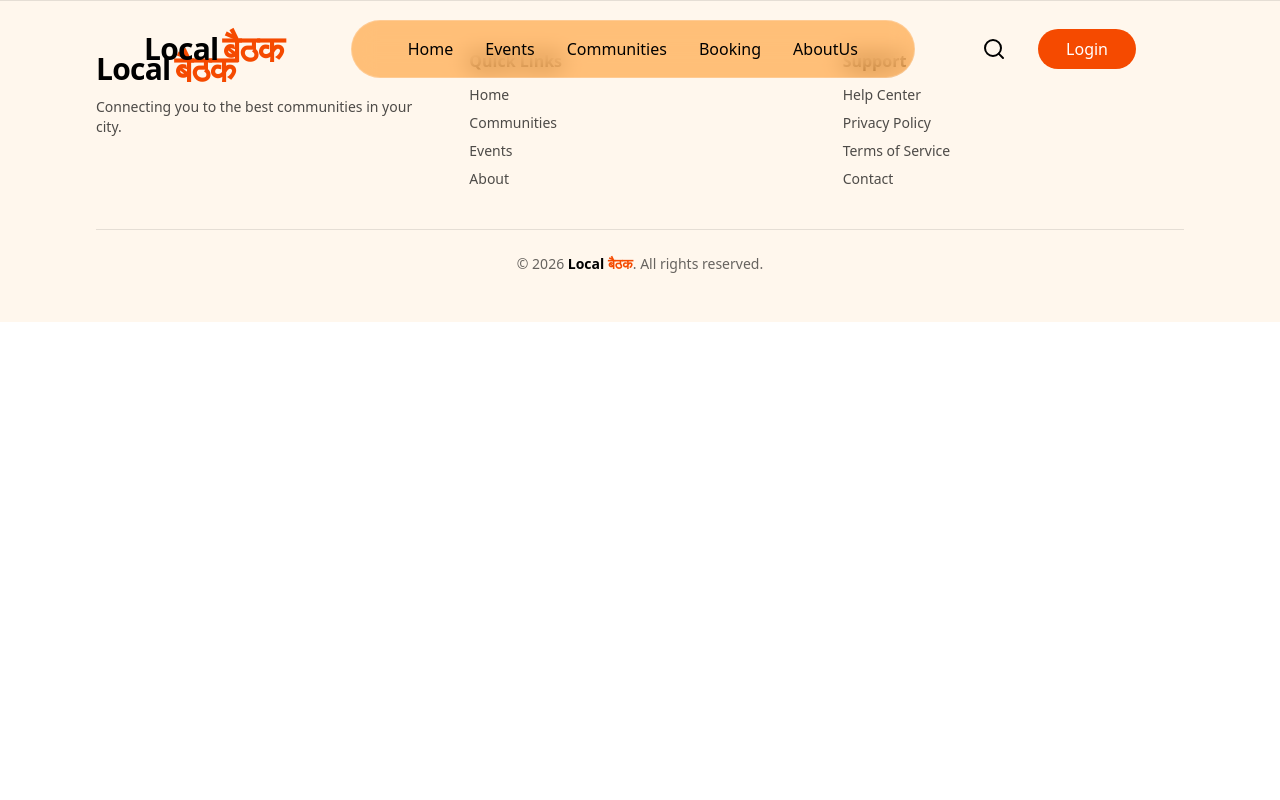
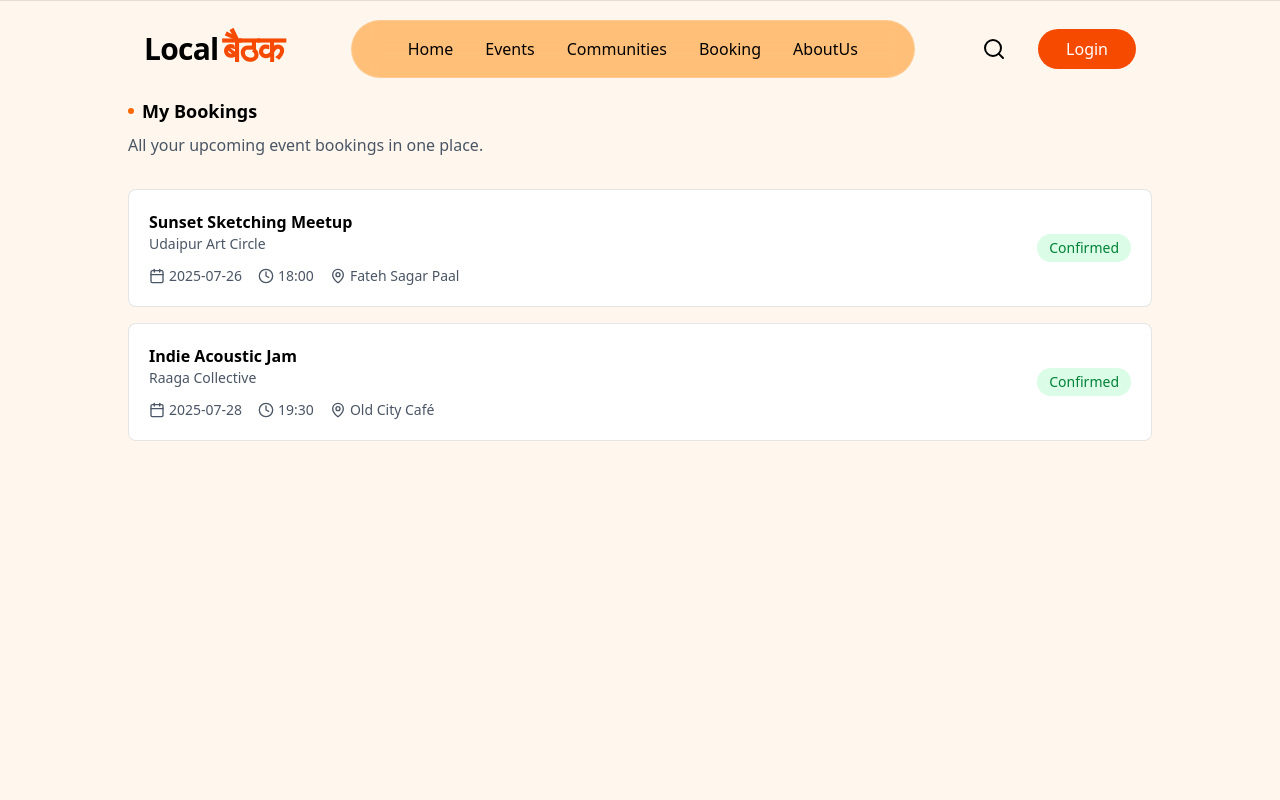
Before and after one commit to pagarwal884/GDG_Hackathon_2026, a React (Vite) app in the folder Frontend/: page /booking in a window 1280 px wide. Shown: the top 800 px of the page. Built offline with nearby package versions, Linux system fonts and the light colour scheme.

Commit message:
I have craeted the Booking page

```diff
--- a/Frontend/src/assets/assets.js
+++ b/Frontend/src/assets/assets.js
@@ -291,3 +291,20 @@ export const dummySessions = [
     isPublic: true,
   },
 ]
+
+export const dummyBookings = [
+  {
+    _id: "book_001",
+    sessionId: "sess_101",
+    communityId: "comm_001",
+    bookingDate: "2025-07-20",
+    status: "Confirmed",
+  },
+  {
+    _id: "book_002",
+    sessionId: "sess_103",
+    communityId: "comm_003",
+    bookingDate: "2025-07-22",
+    status: "Confirmed",
+  },
+]
--- a/Frontend/src/pages/Booking.jsx
+++ b/Frontend/src/pages/Booking.jsx
@@ -1,10 +1,103 @@
-import React from 'react'
+import React from "react"
+import { Calendar, Clock, MapPin } from "lucide-react"
+import {
+  dummyBookings,
+  dummySessions,
+  dummyCommunities,
+} from "../assets/assets"
 
 const Booking = () => {
+  // Merge booking + session + community
+  const bookingsWithDetails = dummyBookings.map((booking) => {
+    const session = dummySessions.find(
+      (s) => s._id === booking.sessionId
+    )
+    const community = dummyCommunities.find(
+      (c) => c._id === booking.communityId
+    )
+
+    return {
+      ...booking,
+      session,
+      community,
+    }
+  })
+
   return (
-    <div>
+    <section className="bg-orange-50 min-h-screen border-t border-black/10">
 
-    </div>
+      {/* HEADER */}
+      <div className="px-6 md:px-16 lg:px-24 xl:px-32 pt-24 pb-8">
+        <div className="flex items-center gap-2 mb-2">
+          <span className="w-1.5 h-1.5 rounded-full bg-orange-500" />
+          <p className="text-black font-semibold text-lg">
+            My Bookings
+          </p>
+        </div>
+
+        <p className="text-gray-600 text-sm md:text-base max-w-xl">
+          All your upcoming event bookings in one place.
+        </p>
+      </div>
+
+      {/* BOOKINGS LIST */}
+      <div className="px-6 md:px-16 lg:px-24 xl:px-32 pb-20">
+
+        {bookingsWithDetails.length > 0 ? (
+          <div className="space-y-4">
+            {bookingsWithDetails.map((booking) => (
+              <div
+                key={booking._id}
+                className="bg-white border border-black/10 rounded-lg p-5
+                           flex flex-col md:flex-row md:items-center
+                           justify-between gap-4 hover:shadow-sm transition"
+              >
+                {/* LEFT */}
+                <div>
+                  <h3 className="font-semibold text-black text-base">
+                    {booking.session?.title}
+                  </h3>
+
+                  <p className="text-sm text-gray-600">
+                    {booking.community?.name}
+                  </p>
+
+                  <div className="flex flex-wrap items-center gap-4 mt-3 text-sm text-gray-600">
+                    <span className="flex items-center gap-1">
+                      <Calendar size={16} />
+                      {booking.session?.date}
+                    </span>
+
+                    <span className="flex items-center gap-1">
+                      <Clock size={16} />
+                      {booking.session?.time}
+                    </span>
+
+                    <span className="flex items-center gap-1">
+                      <MapPin size={16} />
+                      {booking.session?.venue}
+                    </span>
+                  </div>
+                </div>
+
+                {/* RIGHT */}
+                <span
+                  className="px-3 py-1 rounded-full text-sm font-medium
+                             bg-green-100 text-green-700 w-fit"
+                >
+                  {booking.status}
+                </span>
+              </div>
+            ))}
+          </div>
+        ) : (
+          <p className="text-center text-gray-500 mt-20">
+            You have no bookings yet.
+          </p>
+        )}
+
+      </div>
+    </section>
   )
 }
 
```
